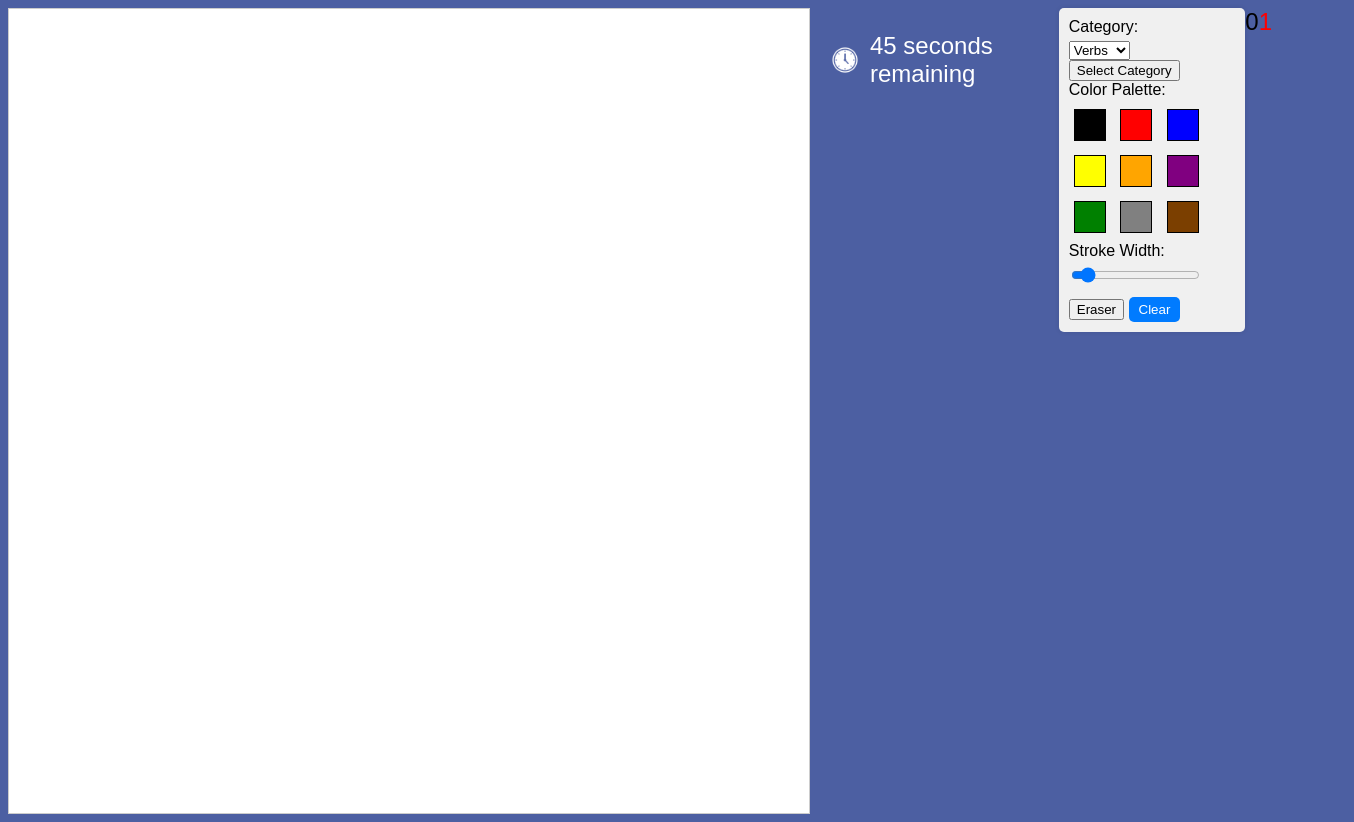
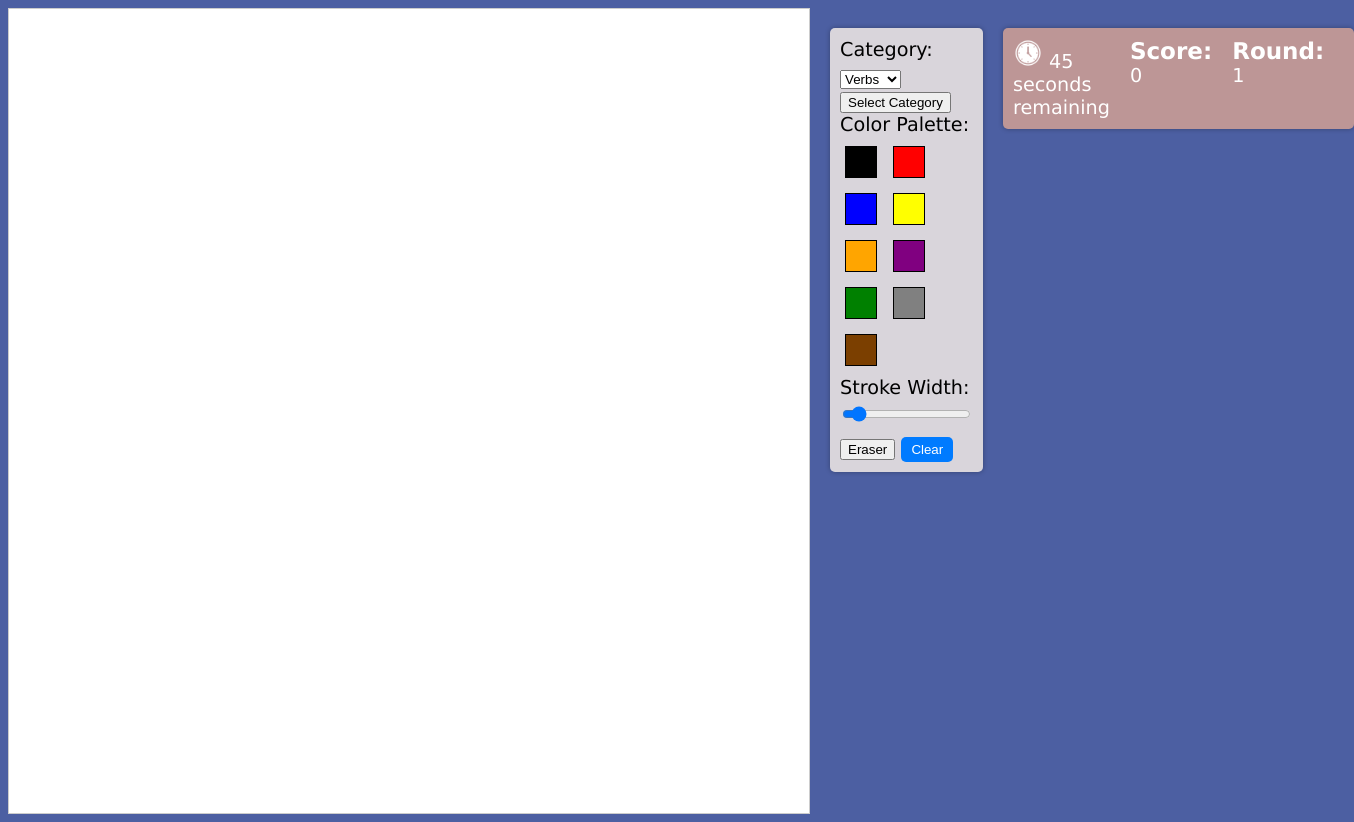
Before and after one commit to aaq225/GuessTheDrawing, a website: page draw.html in a window 1280 px wide. Shown: the whole page, 1354 px wide, since content can reach past the window. Drawn offline with nearby package versions, Linux system fonts and the light colour scheme; no server answers.

Commit message:
updated round, score, timer css + html

```diff
--- a/draw.html
+++ b/draw.html
@@ -23,9 +23,13 @@
     #toolbox {
       width: 200px;
       padding: 10px;
-      background-color: #f0f0f0;
+      background-color: #e7e1e1e8;
       border-radius: 5px;
-      box-shadow: 0 0 5px rgba(0, 0, 0, 0.1);
+      box-shadow: 0 0 5px rgba(0, 0, 0, 0.3);
+      margin-top: 20px;
+      font-size: larger;
+      font-family: 'Lucida Sans', 'Lucida Sans Regular', 'Lucida Grande', 'Lucida Sans Unicode', Geneva, Verdana, sans-serif;
+
     }
 
     #toolbox label {
@@ -50,21 +54,6 @@
       border: none;
       border-radius: 5px;
       cursor: pointer;
-    }
-
-    #timer {
-      font-size: 24px;
-      color: white;
-      display: flex;
-      align-items: center;
-      /* Align items vertically */
-    }
-
-    #timer img {
-      width: 30px;
-      /* Adjust size of the clock image */
-      margin-right: 10px;
-      /* Add some space between image and text */
     }
 
     .popup {
@@ -93,14 +82,38 @@
       display: none;
     }
 
-    #score {
-      font-size: 24px;
-      color: rgb(0, 0, 0);
+    #info-box {
+      background-color: #BD9696;
+      border-radius: 5px;
+      padding: 10px;
+      margin-top: 20px;
+      margin-left: 20px;
+      display: flex;
+      justify-content: space-between;
+      box-shadow: 0 0 5px rgba(0, 0, 0, 0.3);
+      font-size: larger;
+      font-family: 'Lucida Sans', 'Lucida Sans Regular', 'Lucida Grande', 'Lucida Sans Unicode', Geneva, Verdana, sans-serif;
+      color: #fff;
     }
 
-    #round {
-      font-size: 24px;
-      color: rgb(255, 0, 0);
+    .info-item {
+      margin-right: 20px;
+    }
+    /* timer */
+    .info-item img {
+      width: 30px;
+    }
+
+
+    .info-item label {
+      font-weight: bold;
+      font-size: larger;
+    }
+
+    #header {
+      margin-bottom: 20px;
+      font-size: 18px;
+      font-weight: bold;
     }
   </style>
 </head>
@@ -109,10 +122,6 @@
   <div id="container">
     <div id="canvas-container">
       <canvas id="myCanvas" width="800" height="800"></canvas>
-    </div>
-    <div id="timer">
-      <img src="images/clock_icon.png" alt="Clock Icon">
-      <p><span id="timeRemaining">45</span> seconds remaining</p> <!--REMEMBER TO CHANGE NUMBER?!-->
     </div>
     <div id="toolbox">
       <label for="category">Category:</label>
@@ -140,10 +149,22 @@
       <button id="eraser">Eraser</button>
       <button id="clear-button">Clear</button>
     </div>
+    <div id="info-box">
+      <div class="info-item">
+        <img src="images/clock_icon.png" alt="Clock Icon">
+        <!-- <label for="timer">Timer:</label> -->
+        <span id="timeRemaining">45</span> seconds remaining
+      </div>
+      <div class="info-item">
+        <label for="score">Score:</label>
+        <span id="score">0</span>
+      </div>
+      <div class="info-item">
+        <label for="round">Round:</label>
+        <span id="round">1</span>
+      </div>
+    </div>
     <div id="wordDisplay"></div>
-    <div id="score">0</div>
-    <div id="round">1</div>
-
 
     <div id="timeUpPopup" class="popup">
       <p>Time is up!</p>
```
Also changed, not shown: display.html (+36 -21 lines).
